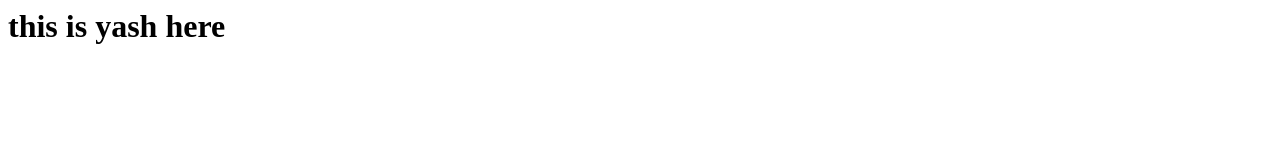
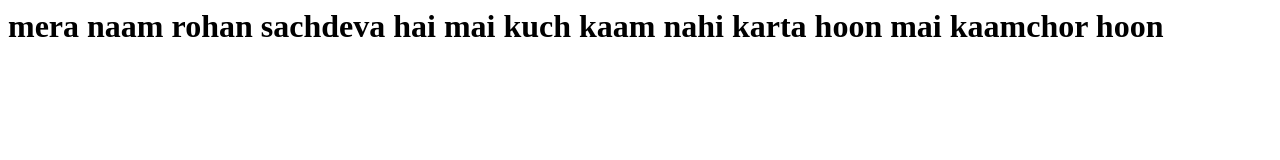
Before and after one commit to yash107/yash107.github.io, a plain HTML site: page index.html in a window 1280 px wide. Drawn offline with Linux system fonts and the light colour scheme.

Commit message:
Update index.html

```diff
--- a/index.html
+++ b/index.html
@@ -1 +1 @@
-<h1>this is yash here</h1>
+<h1>mera naam rohan sachdeva hai mai kuch kaam nahi karta hoon mai kaamchor hoon</h1>
```
